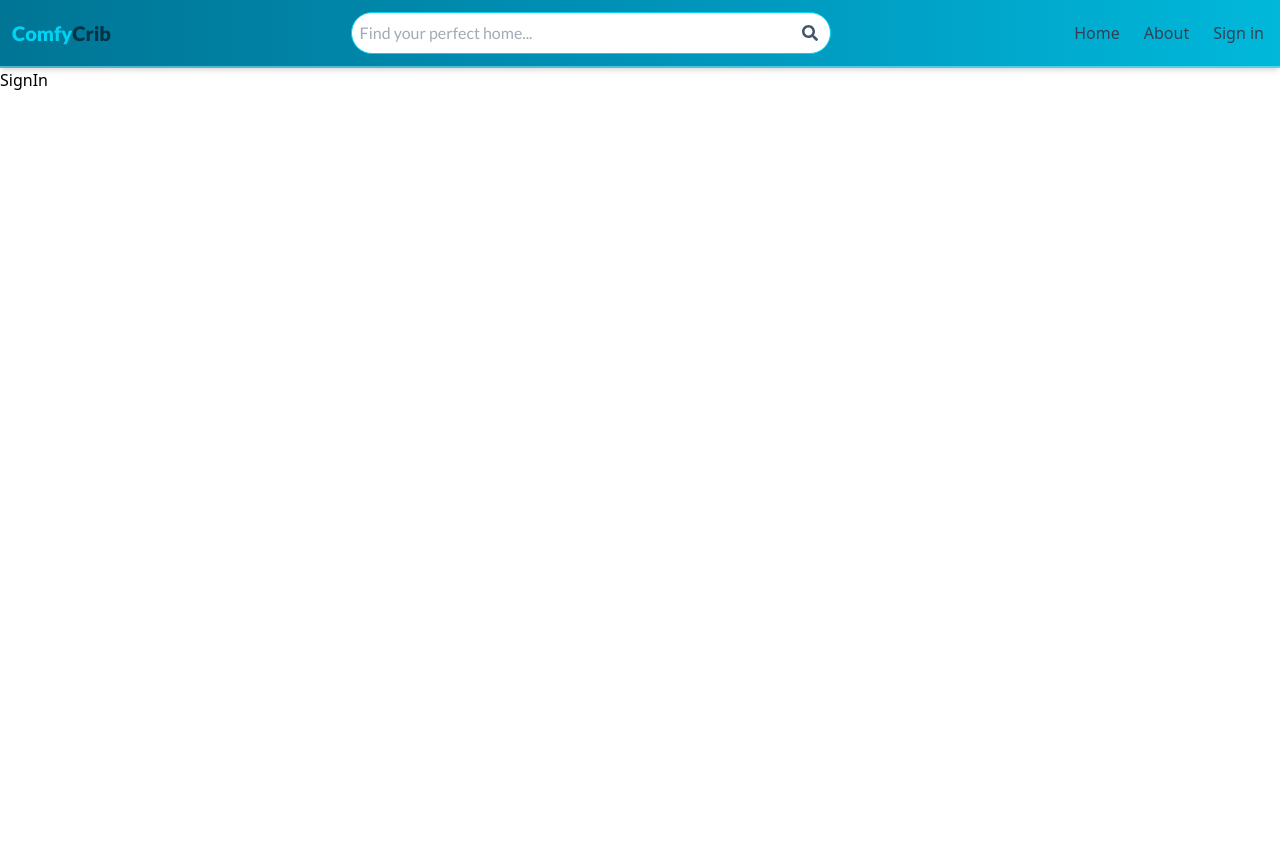
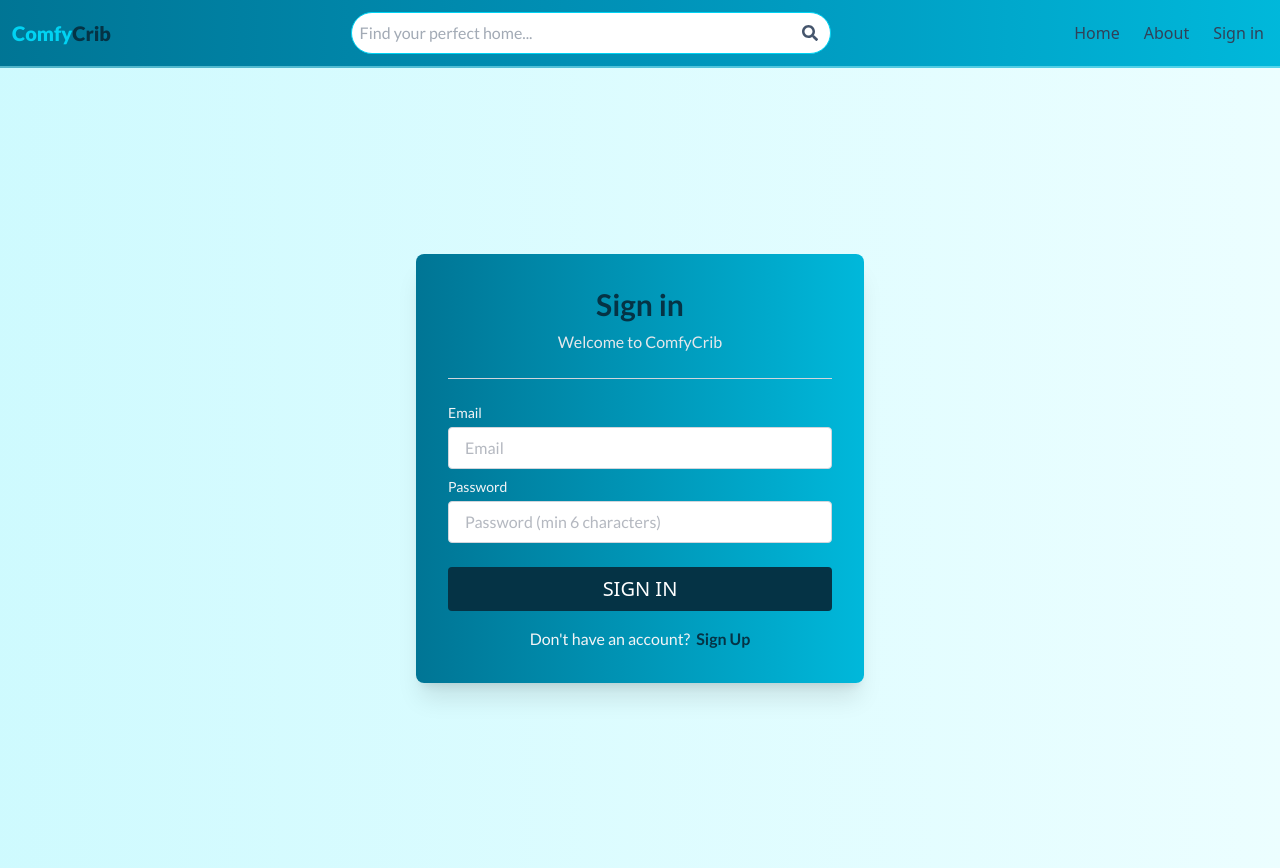
Before and after one commit to Elmoustafi-22/comfy-crib, a React (Vite) app in the folder client/: page /sign-in in a window 1280 px wide. Before the commit the page ends 800 px from the top, so only its background shows below. Built offline with nearby package versions, Linux system fonts and the light colour scheme.

Commit message:
created the sign in UI

```diff
--- a/client/src/pages/SignIn.jsx
+++ b/client/src/pages/SignIn.jsx
@@ -1,9 +1,160 @@
-import React from 'react'
+import { Link, useNavigate } from "react-router-dom";
+import { FaGoogle } from "react-icons/fa";
+import { useState } from "react";
+import { useSnackbar } from "notistack";
 
 function SignIn() {
+  const [formData, setFormData] = useState({
+    email: "",
+    password: "",
+  });
+  const [errors, setErrors] = useState({});
+  const [loading, setLoading] = useState(false);
+  const { enqueueSnackbar } = useSnackbar();
+  const navigate = useNavigate();
+
+  const handleChange = (e) => {
+    setFormData({
+      ...formData,
+      [e.target.id]: e.target.value,
+    });
+    // Clear error when user starts typing
+    if (errors[e.target.id]) {
+      setErrors({
+        ...errors,
+        [e.target.id]: "",
+      });
+    }
+  };
+
+  const validateForm = () => {
+    const newErrors = {};
+
+    if (!formData.email || formData.email.trim() === "") {
+      newErrors.email = "Email is required";
+    } else if (!/\S+@\S+\.\S+/.test(formData.email)) {
+      newErrors.email = "Email is invalid";
+    }
+
+    if (!formData.password) {
+      newErrors.password = "Password is required";
+    } else if (formData.password.length < 6) {
+      newErrors.password = "Password must be at least 6 characters";
+    }
+
+    setErrors(newErrors);
+    return Object.keys(newErrors).length === 0;
+  };
+
+  const handleSubmit = async (e) => {
+    e.preventDefault();
+
+    if (!validateForm()) return;
+    try {
+      setLoading(true);
+      const res = await fetch("/api/auth/sign-in", {
+        method: "POST",
+        headers: {
+          "Content-Type": "application/json",
+        },
+        body: JSON.stringify(formData),
+      });
+
+      const data = await res.json();
+
+      if (!res.ok || data.success === false) {
+        setLoading(false);
+        enqueueSnackbar(`${data.message}` || "Registration failed", {
+          variant: "error",
+        });
+        return;
+      }
+      setLoading(false);
+      navigate("/");
+      enqueueSnackbar("Signed in successfully", { variant: "success" });
+    } catch (error) {
+      setLoading(false);
+      enqueueSnackbar(`${error.message}` || "Something went wrong", {
+        variant: "error",
+      });
+    }
+  };
+
   return (
-    <div>SignIn</div>
-  )
+    <div className="min-h-screen flex items-center justify-center bg-gradient-to-r from-cyan-100 to-cyan-50">
+      <div className="flex flex-col items-center bg-gradient-to-r from-cyan-700 to-cyan-500  p-8 rounded-lg shadow-xl w-full max-w-md">
+        <h1 className="font-lato font-bold text-3xl text-cyan-950 mb-2">
+          Sign in
+        </h1>
+        <h3 className="font-lato text-base text-gray-200 text-shadow-cyan-100 mb-6">
+          Welcome to ComfyCrib
+        </h3>
+        <hr className="border-t border-gray-300 w-full mb-6" />
+        <form onSubmit={handleSubmit} className="w-full space-y-2">
+          <div>
+            <label
+              htmlFor="email"
+              className="font-lato text-gray-100 text-sm mb-1 block"
+            >
+              Email
+            </label>
+            <input
+              type="text"
+              id="email"
+              className="bg-white font-lato w-full text-gray-500 px-4 py-2 rounded border-1 border-gray-300 focus:outline-none focus:ring-2 focus:ring-cyan-400"
+              placeholder="Email"
+              value={formData.email}
+              onChange={handleChange}
+              aria-invalid={errors.email ? "true" : "false"}
+            />
+            {errors.email && (
+              <span className="text-red-300 text-xs mt-1">{errors.email}</span>
+            )}
+          </div>
+          <div>
+            <label
+              htmlFor="password"
+              className=" font-lato text-gray-100 text-sm mb-1 block"
+            >
+              Password
+            </label>
+            <input
+              type="password"
+              id="password"
+              className="bg-white font-lato w-full text-gray-500 px-4 py-2 rounded border-1 border-gray-300 focus:outline-none focus:ring-2 focus:ring-cyan-400"
+              placeholder="Password (min 6 characters)"
+              value={formData.password}
+              onChange={handleChange}
+              aria-invalid={errors.password ? "true" : "false"}
+            />
+            {errors.password && (
+              <span className="text-red-300 text-xs mt-1">
+                {errors.password}
+              </span>
+            )}
+          </div>
+          <button
+            disabled={loading}
+            className="uppercase w-full bg-cyan-950 hover:opacity-95 disabled:opacity-80 cursor-pointer py-2 px-4 rounded transition duration-300 text-xl text-white mt-4"
+            type="submit"
+            aria-busy={loading}
+          >
+            {loading ? "Loading..." : "Sign In"}
+          </button>
+          <p className="font-lato text-center text-gray-100 mt-2">
+            Don&#39;t have an account? &nbsp;
+            <Link
+              to="/sign-up"
+              className="text-cyan-950 font-bold hover:underline"
+            >
+              Sign Up
+            </Link>
+          </p>
+
+        </form>
+      </div>
+    </div>
+  );
 }
 
-export default SignIn
+export default SignIn;
--- a/client/src/pages/SignUp.jsx
+++ b/client/src/pages/SignUp.jsx
@@ -74,7 +74,7 @@ function SignUp() {
       }
       setLoading(false);
       navigate('/sign-in')
-      enqueueSnackbar('Signed in successfully', { variant: 'success' })
+      enqueueSnackbar('Signed up successfully', { variant: 'success' })
     } catch (error) {
       setLoading(false)
       enqueueSnackbar(`${error.message}` || 'Something went wrong', { variant: 'error' })
```
